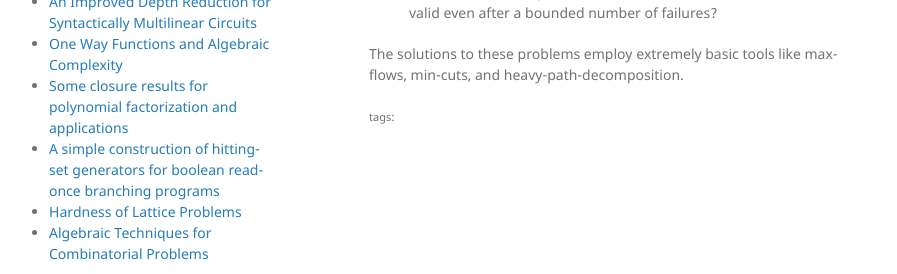
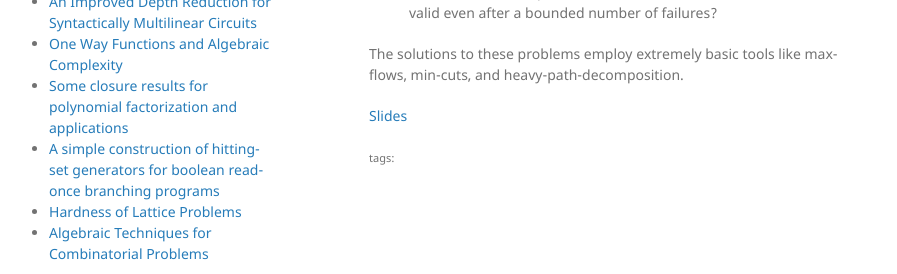
Before and after one commit to SIGTACS/SIGTACS.github.io, a Jekyll site: the page built from _posts/2019-10-07-Keerti-Choudhary.md, in a window 1280 px wide. Shown: the part 623-897 px from the top of the page, without its empty margins (201-1098 px from the left). Built offline with Jekyll 4.4.1, drawn with Linux system fonts in a browser that asks for light colours.

Commit message:
added keerti's slides

```diff
--- a/_posts/2019-10-07-Keerti-Choudhary.md
+++ b/_posts/2019-10-07-Keerti-Choudhary.md
@@ -16,3 +16,5 @@ In this talk, the speaker will discuss the following questions:
 3. Does there exist a sparse certificate for these structures that remains valid even after a bounded number of failures?
 
 The solutions to these problems employ extremely basic tools like max-flows, min-cuts, and heavy-path-decomposition.
+
+[Slides](/assets/resource/talk_iitk_keerti_7oct.pdf)
```
Also changed, not shown: _posts/2019-01-02-Mrinal-Kumar.md (+3 -1 lines), 1 other file.
